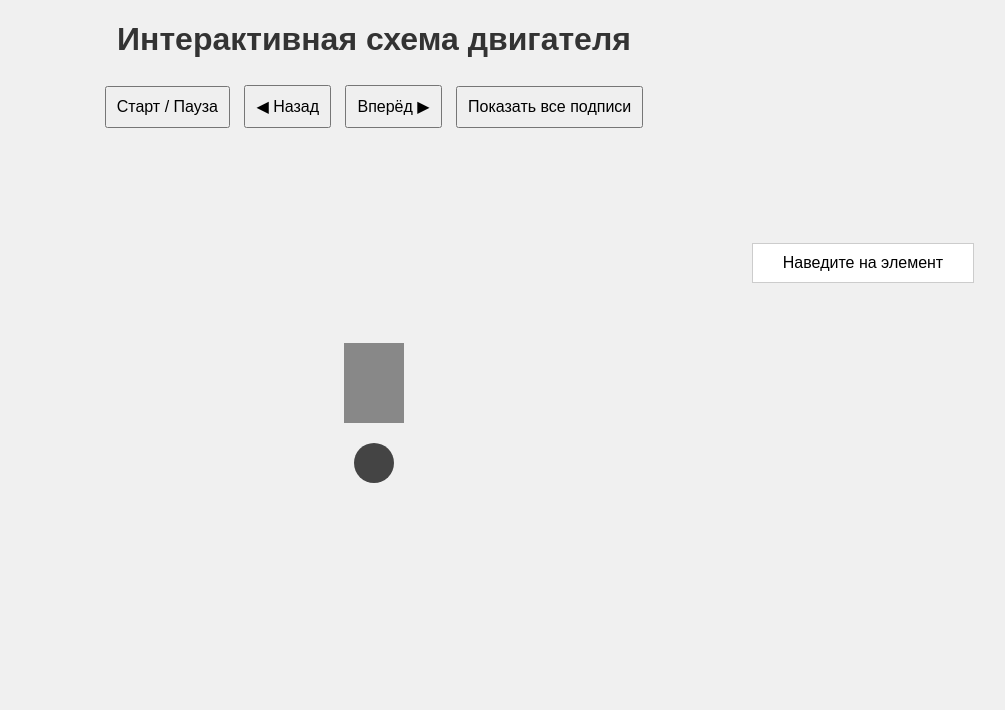
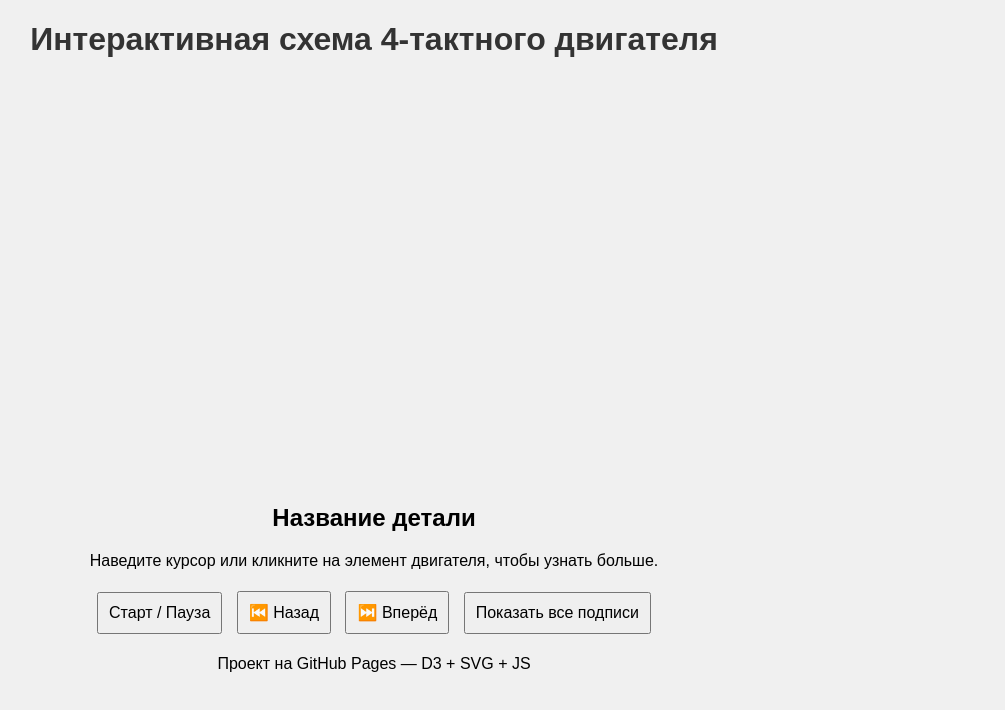
Before and after one commit to d3force/first-EXEN, a plain HTML site: page index.html in a window 1280 px wide. Shown: the whole page, without its empty margins (266-1271 px from the left). Drawn offline with Linux system fonts and the light colour scheme.

Commit message:
index.html

```diff
--- a/index.html
+++ b/index.html
@@ -2,29 +2,38 @@
 <html lang="ru">
 <head>
   <meta charset="UTF-8" />
-  <title>Интерактивный Двигатель</title>
+  <meta name="viewport" content="width=device-width, initial-scale=1.0" />
+  <title>4-тактный двигатель</title>
   <link rel="stylesheet" href="styles.css" />
 </head>
 <body>
-  <h1>Интерактивная схема двигателя</h1>
+  <header>
+    <h1>Интерактивная схема 4-тактного двигателя</h1>
+  </header>
 
-  <div id="controls">
-    <button id="toggle">Старт / Пауза</button>
-    <button id="prev">◀ Назад</button>
-    <button id="next">Вперёд ▶</button>
-    <button id="show-labels">Показать все подписи</button>
-  </div>
+  <main>
+    <div class="engine-container">
+      <svg id="engine-svg" width="600" height="400">
+        <!-- Двигатель будет тут (добавим позже SVG-элементы через JS или вручную) -->
+      </svg>
 
-  <div id="engine-container">
-    <svg id="engine" width="600" height="400">
-      <!-- Пример поршня -->
-      <rect id="piston" x="270" y="200" width="60" height="80" fill="#888" />
-      <circle id="crankshaft" cx="300" cy="320" r="20" fill="#444" />
-      <!-- Добавь другие элементы здесь -->
-    </svg>
+      <div class="info-panel" id="info-panel">
+        <h2>Название детали</h2>
+        <p>Наведите курсор или кликните на элемент двигателя, чтобы узнать больше.</p>
+      </div>
+    </div>
 
-    <div id="info-box">Наведите на элемент</div>
-  </div>
+    <div class="controls">
+      <button id="start-pause">Старт / Пауза</button>
+      <button id="step-back">⏮️ Назад</button>
+      <button id="step-forward">⏭️ Вперёд</button>
+      <button id="show-labels">Показать все подписи</button>
+    </div>
+  </main>
+
+  <footer>
+    <p>Проект на GitHub Pages — D3 + SVG + JS</p>
+  </footer>
 
   <script src="scripts.js"></script>
 </body>
```
